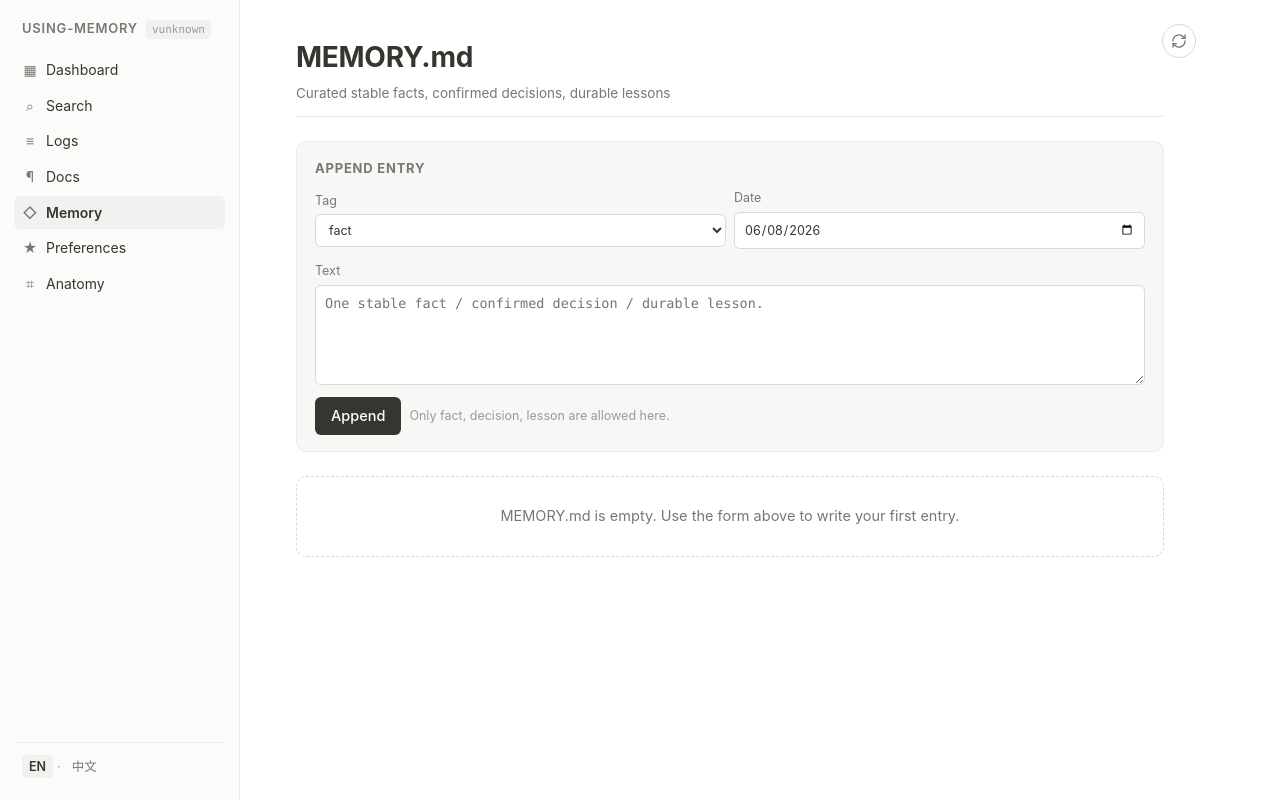
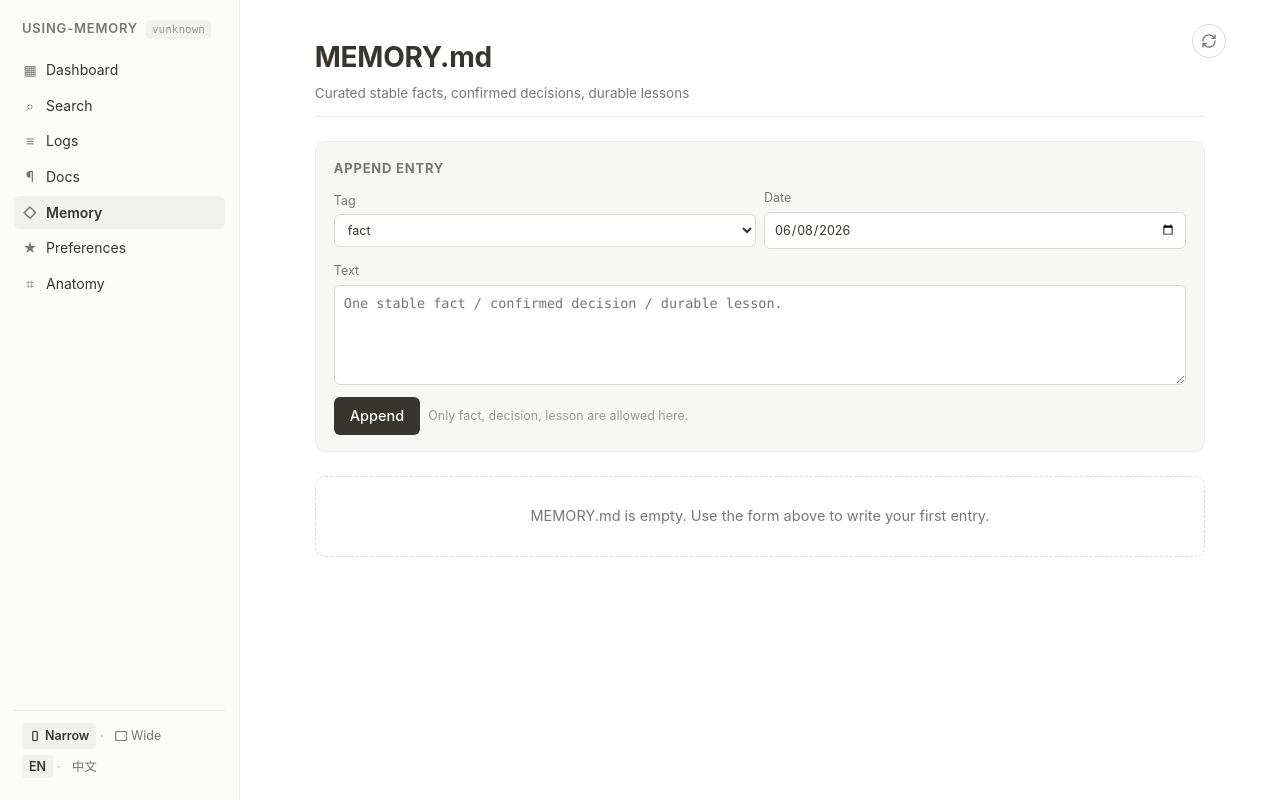
Before and after one commit to wayblink/using-memory, a FastAPI app: page /memory in a window 1280 px wide. Run offline with FastAPI, Linux system fonts and the light colour scheme; some libraries are stand-ins or nearby versions.

Commit message:
memory-web: add narrow/wide content-width toggle in sidebar
Default narrow mode centers content at 980px max-width for readability;
wide mode expands to 1600px so larger viewports aren't wasted. The
preference persists in localStorage and is applied via an inline head
script to avoid FOUC. Markdown body inherits the parent's inner width
in wide mode so the reload button, view-source link, and edit action
align with the prose right edge instead of floating off in empty space.

Co-Authored-By: Claude Opus 4.7 <noreply@anthropic.com>

```diff
--- a/web/src/memory_web/i18n.py
+++ b/web/src/memory_web/i18n.py
@@ -32,6 +32,12 @@ STRINGS: dict[str, dict[str, str]] = {
         "nav.preferences": "Preferences",
         "nav.anatomy": "Anatomy",
         "version_tag": "browse + edit",
+        # Width-mode switcher
+        "width.aria": "Content width",
+        "width.narrow": "Narrow",
+        "width.narrow.title": "Narrow — center the content column",
+        "width.wide": "Wide",
+        "width.wide.title": "Wide — fill the available space",
         # Namespace switcher
         "ns.label": "Namespace",
         "ns.readonly": "read-only",
@@ -263,6 +269,12 @@ STRINGS: dict[str, dict[str, str]] = {
         "nav.preferences": "偏好",
         "nav.anatomy": "项目快照",
         "version_tag": "浏览 + 编辑",
+        # Width-mode switcher
+        "width.aria": "内容宽度",
+        "width.narrow": "窄屏",
+        "width.narrow.title": "窄屏 — 内容居中显示",
+        "width.wide": "宽屏",
+        "width.wide.title": "宽屏 — 内容铺满可用空间",
         # Namespace switcher
         "ns.label": "命名空间",
         "ns.readonly": "只读",
--- a/web/src/memory_web/static/style.css
+++ b/web/src/memory_web/static/style.css
@@ -204,10 +204,47 @@ a:hover { text-decoration: underline; }
 }
 .lang-switcher .sep { color: var(--text-muted); }
 
+.width-switcher {
+  display: flex;
+  align-items: center;
+  gap: 4px;
+  font-size: 12.5px;
+}
+.width-switcher button {
+  background: transparent;
+  border: none;
+  font: inherit;
+  font-size: 12.5px;
+  padding: 3px 7px;
+  border-radius: 4px;
+  color: var(--text-soft);
+  cursor: pointer;
+  display: inline-flex;
+  align-items: center;
+  gap: 4px;
+}
+.width-switcher button:hover { background: var(--bg-soft); }
+.width-switcher button.active {
+  background: var(--tag-bg);
+  color: var(--text);
+  font-weight: 600;
+}
+.width-switcher .sep { color: var(--text-muted); }
+.width-switcher svg {
+  display: block;
+  width: 12px;
+  height: 12px;
+}
+
 .content {
-  padding: 36px 56px 80px;
+  padding: 36px clamp(20px, 3.5vw, 64px) 80px;
   max-width: 980px;
+  width: 100%;
+  margin: 0 auto;
   position: relative;
+}
+html[data-width-mode="wide"] .content {
+  max-width: 1600px;
 }
 
 /* Floating reload button — top-right of every page */
@@ -446,6 +483,10 @@ a:hover { text-decoration: underline; }
 .markdown {
   font-size: 15px;
   line-height: 1.65;
+  max-width: 920px;
+}
+html[data-width-mode="wide"] .markdown {
+  max-width: none;
 }
 .markdown h1, .markdown h2, .markdown h3 {
   font-weight: 700;
--- a/web/src/memory_web/templates/base.html
+++ b/web/src/memory_web/templates/base.html
@@ -6,6 +6,17 @@
   <title>{% block title %}{{ t('brand') }}{% endblock %}</title>
   <link rel="icon" type="image/svg+xml" href="{{ url_for('static', path='favicon.svg') }}">
   <link rel="stylesheet" href="{{ url_for('static', path='style.css') }}">
+  <script>
+    (function () {
+      try {
+        var m = localStorage.getItem('memory-web:width-mode');
+        if (m !== 'wide' && m !== 'narrow') m = 'narrow';
+        document.documentElement.setAttribute('data-width-mode', m);
+      } catch (e) {
+        document.documentElement.setAttribute('data-width-mode', 'narrow');
+      }
+    })();
+  </script>
   {% block head_extra %}{% endblock %}
 </head>
 <body>
@@ -47,6 +58,21 @@
       <a href="/anatomy" class="{% if page == 'anatomy' %}active{% endif %}"><span class="icon">⌗</span> {{ t('nav.anatomy') }}</a>
     </nav>
     <footer class="sidebar-footer">
+      <div class="width-switcher" role="group" aria-label="{{ t('width.aria') }}">
+        <button type="button" data-width-mode="narrow" title="{{ t('width.narrow.title') }}" aria-label="{{ t('width.narrow') }}">
+          <svg viewBox="0 0 16 16" fill="none" stroke="currentColor" stroke-width="1.6" stroke-linecap="round" stroke-linejoin="round" aria-hidden="true">
+            <rect x="5" y="2" width="6" height="12" rx="1"/>
+          </svg>
+          {{ t('width.narrow') }}
+        </button>
+        <span class="sep">·</span>
+        <button type="button" data-width-mode="wide" title="{{ t('width.wide.title') }}" aria-label="{{ t('width.wide') }}">
+          <svg viewBox="0 0 16 16" fill="none" stroke="currentColor" stroke-width="1.6" stroke-linecap="round" stroke-linejoin="round" aria-hidden="true">
+            <rect x="1" y="2" width="14" height="12" rx="1"/>
+          </svg>
+          {{ t('width.wide') }}
+        </button>
+      </div>
       <div class="lang-switcher">
         <a href="/lang/en" class="{% if lang == 'en' %}active{% endif %}">EN</a>
         <span class="sep">·</span>
@@ -67,5 +93,24 @@
   </main>
 </div>
 {% block scripts %}{% endblock %}
+<script>
+  (function () {
+    var html = document.documentElement;
+    function apply(mode) {
+      html.setAttribute('data-width-mode', mode);
+      document.querySelectorAll('.width-switcher button[data-width-mode]').forEach(function (b) {
+        b.classList.toggle('active', b.getAttribute('data-width-mode') === mode);
+      });
+    }
+    apply(html.getAttribute('data-width-mode') || 'narrow');
+    document.querySelectorAll('.width-switcher button[data-width-mode]').forEach(function (b) {
+      b.addEventListener('click', function () {
+        var mode = b.getAttribute('data-width-mode');
+        try { localStorage.setItem('memory-web:width-mode', mode); } catch (e) {}
+        apply(mode);
+      });
+    });
+  })();
+</script>
 </body>
 </html>
```
